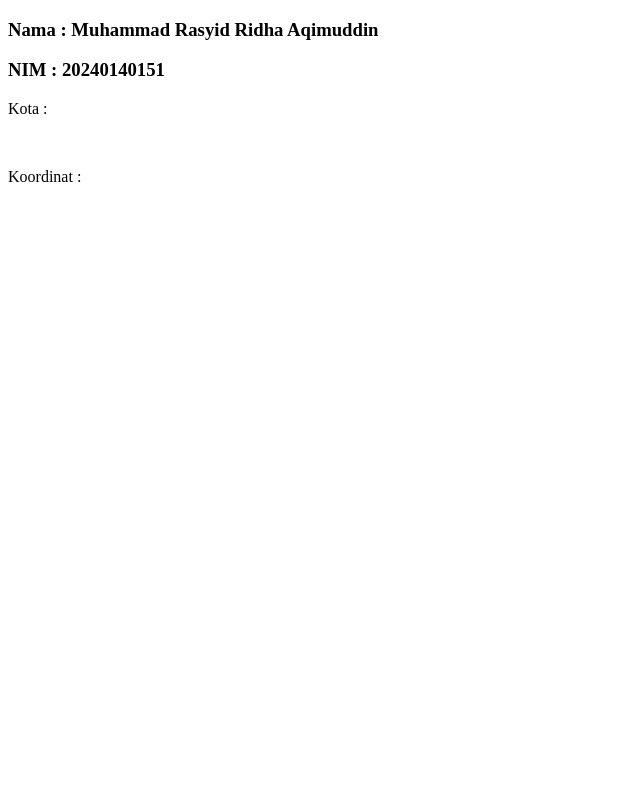
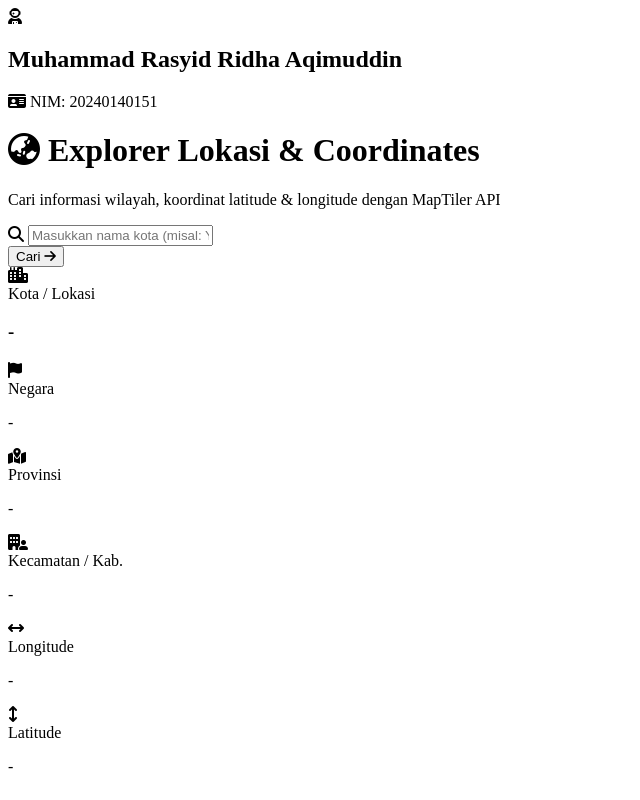
Before and after one commit to qimss/151_WeatherAPI, a website: page public/index.html in a window 1280 px wide. Shown: the whole page, without its empty margins (0-640 px from the left). Drawn offline with Linux system fonts and the light colour scheme; no server answers.

Commit message:
Menambahkan Informasi yang dapat ditampilkan di Interface Web nya dengan tambahan negara,provinsi,kecamatan,long,lati

```diff
--- a/public/index.html
+++ b/public/index.html
@@ -3,19 +3,100 @@
 <head>
     <meta charset="UTF-8">
     <meta name="viewport" content="width=device-width, initial-scale=1.0">
-    <title>Document</title>
+    <title>Pencarian Lokasi & Geocoding API</title>
+    <!-- Google Fonts & FontAwesome Icons -->
+    <link rel="preconnect" href="https://fonts.googleapis.com">
+    <link rel="preconnect" href="https://fonts.gstatic.com" crossorigin>
+    <link href="https://fonts.googleapis.com/css2?family=Plus+Jakarta+Sans:wght@400;500;600;700;800&display=swap" rel="stylesheet">
+    <link rel="stylesheet" href="https://cdnjs.cloudflare.com/ajax/libs/font-awesome/6.4.0/css/all.min.css">
+    <link rel="stylesheet" href="style.css">
 </head>
 <body>
-    <section>
-        <h3>Nama : Muhammad Rasyid Ridha Aqimuddin</h3>
-        <h3>NIM : 20240140151</h3>
-    </section>
+    <div class="background-globes">
+        <div class="globe globe-1"></div>
+        <div class="globe globe-2"></div>
+    </div>
 
-    <section>
-        <p>Kota : </p> <span id="kota"></span>
-        <br>
-        <p>Koordinat : </p> <span id="koordinat"></span>
-    </section>
+    <div class="app-container">
+        <header class="profile-card">
+            <div class="profile-avatar">
+                <i class="fa-solid fa-user-astronaut"></i>
+            </div>
+            <div class="profile-info">
+                <h2>Muhammad Rasyid Ridha Aqimuddin</h2>
+                <span class="nim-badge"><i class="fa-solid fa-id-card"></i> NIM: 20240140151</span>
+            </div>
+        </header>
+
+        <main class="main-content">
+            <div class="search-header">
+                <h1><i class="fa-solid fa-earth-asia"></i> Explorer Lokasi & Coordinates</h1>
+                <p>Cari informasi wilayah, koordinat latitude & longitude dengan MapTiler API</p>
+            </div>
+
+            <div class="search-box">
+                <div class="input-wrapper">
+                    <i class="fa-solid fa-magnifying-glass search-icon"></i>
+                    <input type="text" id="kotaInput" placeholder="Masukkan nama kota (misal: Yogyakarta, Bandung)...">
+                </div>
+                <button id="btn">
+                    <span>Cari</span>
+                    <i class="fa-solid fa-arrow-right"></i>
+                </button>
+            </div>
+
+            <div class="results-container">
+                <div class="result-card primary">
+                    <div class="card-icon"><i class="fa-solid fa-city"></i></div>
+                    <div class="card-body">
+                        <span class="card-label">Kota / Lokasi</span>
+                        <h3 class="card-value" id="kota">-</h3>
+                    </div>
+                </div>
+
+                <div class="result-card">
+                    <div class="card-icon"><i class="fa-solid fa-flag"></i></div>
+                    <div class="card-body">
+                        <span class="card-label">Negara</span>
+                        <p class="card-value" id="negara">-</p>
+                    </div>
+                </div>
+
+                <div class="result-card">
+                    <div class="card-icon"><i class="fa-solid fa-map-location-dot"></i></div>
+                    <div class="card-body">
+                        <span class="card-label">Provinsi</span>
+                        <p class="card-value" id="provinsi">-</p>
+                    </div>
+                </div>
+
+                <div class="result-card">
+                    <div class="card-icon"><i class="fa-solid fa-building-user"></i></div>
+                    <div class="card-body">
+                        <span class="card-label">Kecamatan / Kab.</span>
+                        <p class="card-value" id="kecamatan">-</p>
+                    </div>
+                </div>
+
+                <div class="result-card coordinate">
+                    <div class="card-icon"><i class="fa-solid fa-arrows-left-right"></i></div>
+                    <div class="card-body">
+                        <span class="card-label">Longitude</span>
+                        <p class="card-value coord-text" id="longitude">-</p>
+                    </div>
+                </div>
+
+                <div class="result-card coordinate">
+                    <div class="card-icon"><i class="fa-solid fa-arrows-up-down"></i></div>
+                    <div class="card-body">
+                        <span class="card-label">Latitude</span>
+                        <p class="card-value coord-text" id="latitude">-</p>
+                    </div>
+                </div>
+            </div>
+        </main>
+    </div>
+
     <script src="index.js"></script>
 </body>
 </html>
```
